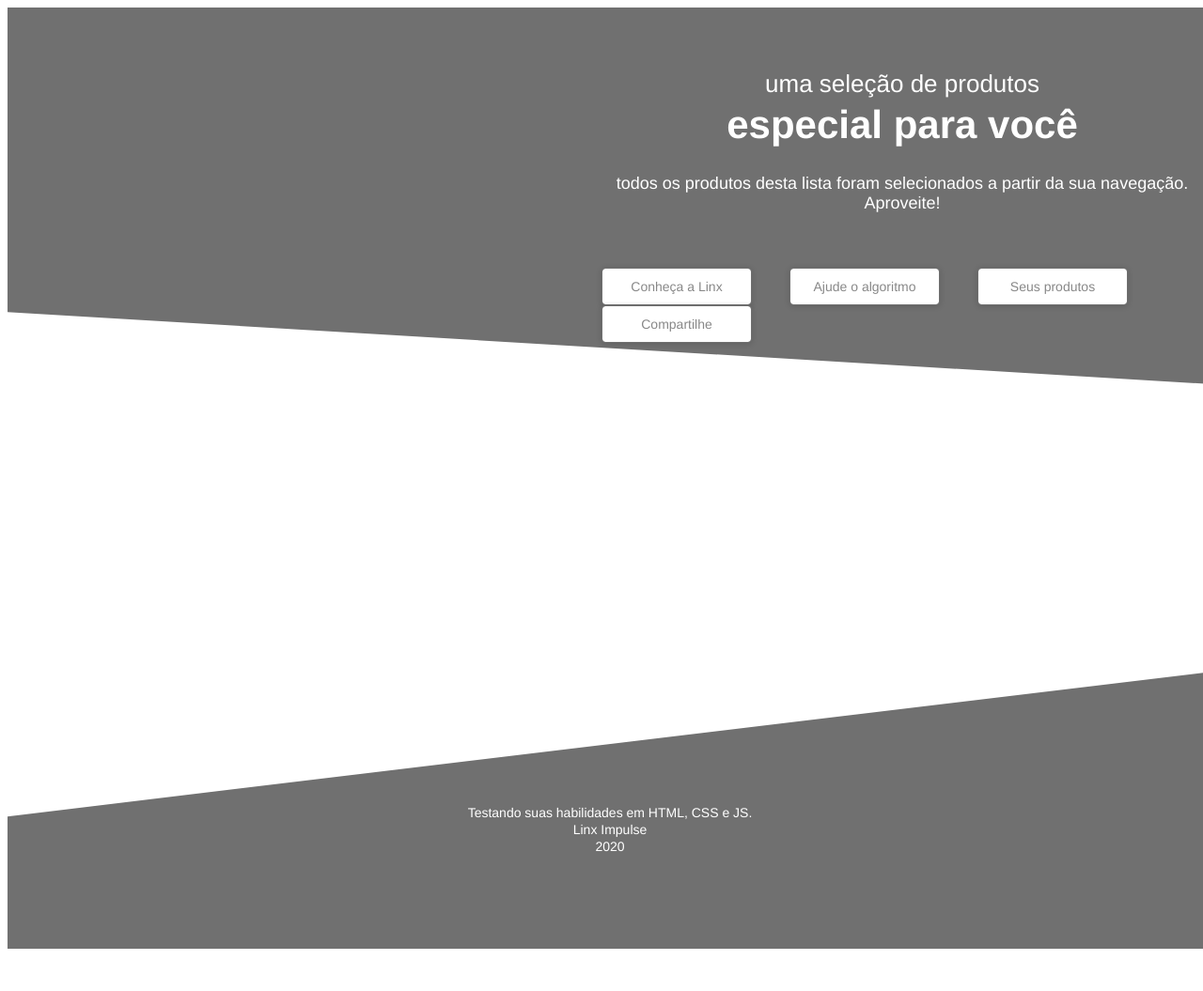
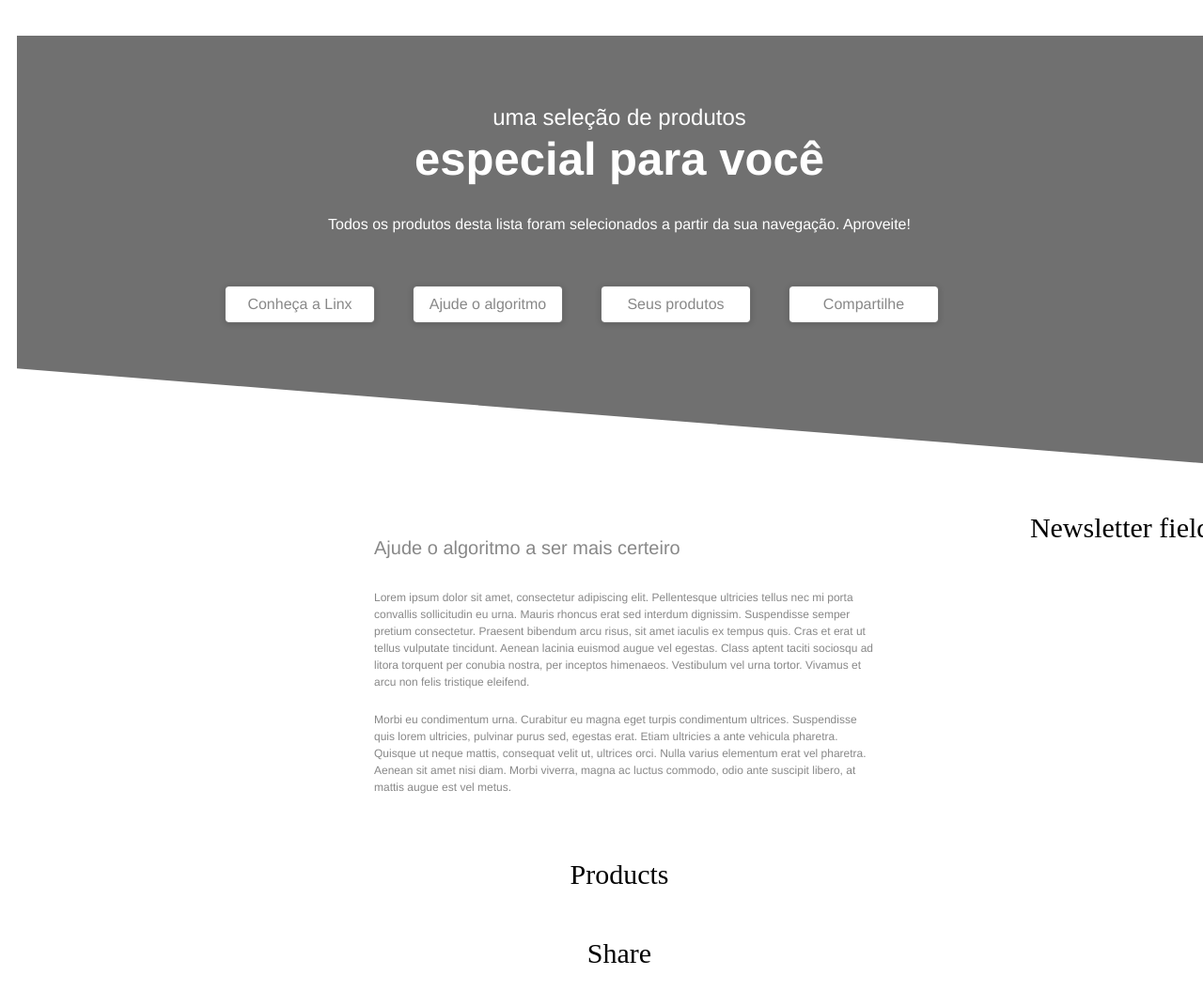
Before and after one commit to wcamposs/linx-frontend-challenge, a website: page app/index.html in a window 1280 px wide. Shown: the top 1055 px of the page at 94% size. Before the commit the page ends 1010 px from the top, so only its background shows below. Drawn offline with Linux system fonts and the light colour scheme.

Commit message:
adding grid structure to project.

```diff
--- a/app/index.html
+++ b/app/index.html
@@ -7,13 +7,14 @@
     <link rel="stylesheet" href="/src/css/index.css">
 </head>
 <body>
-    <div id="app">
-        <div class="page-header">
+
+    <div class="grid-container">
+        <div class="header">
             <div class="header-container">
                 <div class="title-container">
                     <h4 id="entry-title">uma seleção de produtos</h4>
                     <h1 id="highlighted-title">especial para você</h1>
-                    <p id="description">todos os produtos desta lista foram selecionados a partir da sua navegação. Aproveite!</p>
+                    <p id="description">Todos os produtos desta lista foram selecionados a partir da sua navegação. Aproveite!</p>
                 </div>
 
                 <div class="buttons-container">
@@ -33,36 +34,42 @@
             </div>
         </div>
 
-        <div class="page-body">
-            <br>
-            <br>
-            <br>
-            <br>
-            <br>
-            <br>
-            <br>
-            <br>
-            <br>
-            <br>
-            <br>
-            <br>
-            <br>
-            <br>
-            <br>
-            <br>
-            <br>
+        <div class="newsletter-text">
+            <div class="newsletter-text-container">
+                <h2>Ajude o algoritmo a ser mais certeiro</h2>
+
+                <p>
+                    Lorem ipsum dolor sit amet, consectetur adipiscing elit. Pellentesque ultricies tellus nec mi porta convallis sollicitudin eu urna. Mauris rhoncus erat sed interdum dignissim. Suspendisse semper pretium consectetur. Praesent bibendum arcu risus, sit amet iaculis ex tempus quis. Cras et erat ut tellus vulputate tincidunt. Aenean lacinia euismod augue vel egestas. Class aptent taciti sociosqu ad litora torquent per conubia nostra, per inceptos himenaeos. Vestibulum vel urna tortor. Vivamus et arcu non felis tristique eleifend.
+                </p>
+                <p>
+                    Morbi eu condimentum urna. Curabitur eu magna eget turpis condimentum ultrices. Suspendisse quis lorem ultricies, pulvinar purus sed, egestas erat. Etiam ultricies a ante vehicula pharetra. Quisque ut neque mattis, consequat velit ut, ultrices orci. Nulla varius elementum erat vel pharetra. Aenean sit amet nisi diam. Morbi viverra, magna ac luctus commodo, odio ante suscipit libero, at mattis augue est vel metus.
+                </p>
+            </div>
         </div>
 
-        <div class="page-footer">
-            <div class="page-footer-text-container">
-                <span>Testando suas habilidades em HTML, CSS e JS.</span>
-                <br>
-                <span>Linx Impulse</span>
-                <br>
-                <span>2020</span>
+        <div class="newsletter-fields">
+            Newsletter fields
+        </div>
+
+        <div class="products">
+            Products
+        </div>
+
+        <div class="share">
+            Share
+        </div>
+
+        <div class="footer">
+            <div class="footer-container">
+                <div class="page-footer-text-container">
+                    <p>Testando suas habilidades em HTML, CSS e JS.</p>
+                    <p>Linx Impulse</p>
+                    <p>2020</p>
+                </div>
             </div>
         </div>
     </div>
+
     <script type="module" src="/src/js/index.js"></script>
 </body>
 </html>
--- a/app/src/css/index.css
+++ b/app/src/css/index.css
@@ -1,68 +1,94 @@
-body {
-  font-family: "Helvetica Neue";
+.header {
+  grid-area: header;
+}
+.newsletter-text {
+  grid-area: newsletter-text;
+}
+.newsletter-fields {
+  grid-area: newsletter-fields;
+}
+.products {
+  grid-area: products;
+}
+.share {
+  grid-area: share;
+}
+.footer {
+  grid-area: footer;
 }
 
-#app {
-  top: 0px;
-  left: 0px;
-  width: 100vw;
-  height: 100vh;
-  background: #ffffff 0% 0% no-repeat padding-box;
-  opacity: 1;
+.grid-container {
+  display: grid;
+  grid-template-areas:
+    "header header"
+    "newsletter-text newsletter-fields"
+    "products products"
+    "share share"
+    "footer footer";
+  grid-gap: 10px; /* remove this later */
+  background-color: rgba(255, 255, 255, 0.8);
+  padding: 10px; /* remove this later */
 }
 
-#app .page-header {
-  top: 0px;
-  left: 0px;
-  width: 100vw;
-  height: 399px;
+.grid-container > div {
+  background-color: #ffffff;
+  text-align: center;
+  padding: 20px 0; /* remove this later */
+  font-size: 30px;
+}
 
+.header-container {
   background: #707070 0% 0% no-repeat padding-box;
   border: 1px solid #707070;
   opacity: 1;
 
-  clip-path: polygon(0 0, 100% 0, 100% 100%, 0 calc(100% - 6vw));
-}
-
-.header-container {
-  position: absolute;
-  left: 50%;
+  clip-path: polygon(0 0, 100% 0, 100% 100%, 0 calc(100% - 8vw));
 }
 
 .title-container {
-  padding: 30px 0px 0px 0px;
+  padding: 40px 0px 0px 0px;
 }
 
-h4 {
+.title-container h4 {
   text-align: center;
-  font: normal normal normal 26px helvetica Neue;
+  font-weight: normal;
+  font-size: 24px;
+  font-family: "helvetica Neue";
   letter-spacing: 0px;
   color: #ffffff;
   opacity: 1;
 }
 
-h1 {
+.title-container h1 {
   margin-top: -30px;
   text-align: center;
-  font: bold 42px Helvetica Neue;
+  font-weight: bold;
+  font-size: 49px;
+  font-family: "helvetica Neue";
   letter-spacing: 0px;
   color: #ffffff;
   opacity: 1;
 }
 
-p {
+.title-container p {
   text-align: center;
-  font: normal 18px Helvetica Neue;
+  font-weight: normal;
+  font-size: 16px;
+  font-family: "helvetica Neue";
   letter-spacing: 0px;
   color: #ffffff;
   opacity: 1;
 }
 
 .buttons-container {
-  padding: 40px 40px 40px 0px;
+  padding: 40px 40px 150px 0px;
+  display: flex;
+  position: relative;
+  justify-content: center;
+  align-items: center;
 }
 
-button {
+.buttons-container button {
   width: 160px;
   height: 40px;
 
@@ -76,15 +102,45 @@ button {
   opacity: 1;
 }
 
-button span {
+.buttons-container button span {
   text-align: center;
-  font: normal normal normal 14px Helvetica Neue;
+  font-weight: normal;
+  font-size: 16px;
+  font-family: "helvetica Neue";
   letter-spacing: 0px;
   color: #888888;
   opacity: 1;
 }
 
-.page-footer {
+.newsletter-text {
+  float: left;
+}
+
+.newsletter-text-container {
+  padding-left: 380px;
+  padding-right: 150px;
+  position: relative;
+}
+
+.newsletter-text-container h2 {
+  text-align: left;
+  font: normal normal normal 20px/24px Helvetica Neue;
+  letter-spacing: 0px;
+  color: #888888;
+  opacity: 1;
+  padding: 10px 0px 10px 0px;
+}
+
+.newsletter-text-container p {
+  text-align: left;
+  padding: 5px 0px 5px 0px;
+  font: normal normal normal 12px/18px Helvetica Neue;
+  letter-spacing: 0px;
+  color: #888888;
+  opacity: 1;
+}
+
+.footer-container {
   top: 2151px;
   width: 100vw;
   height: 293px;
@@ -101,7 +157,7 @@ button span {
   text-align: center;
 }
 
-.page-footer span {
+.page-footer-text-container p {
   color: #ffffff;
   text-align: center;
   font: normal normal normal 14px Helvetica Neue;
```
